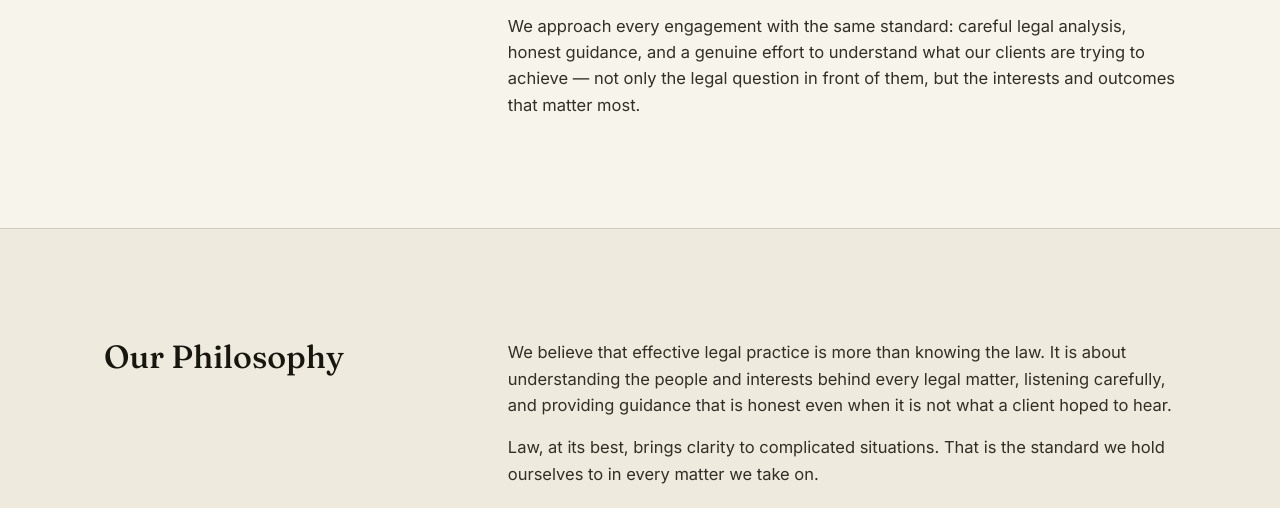
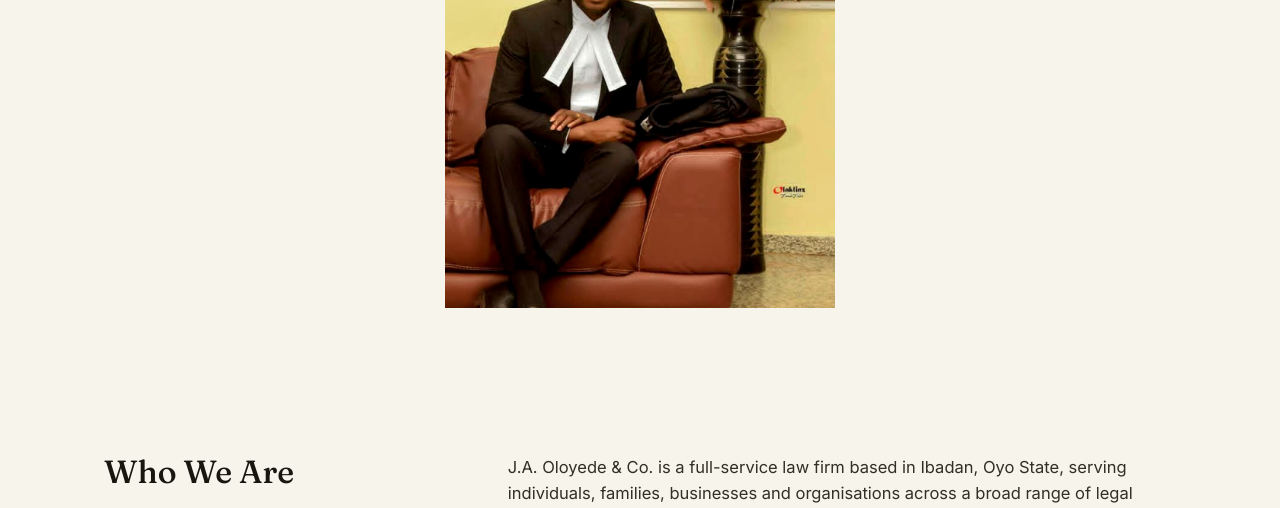
Before and after one commit to oloyedeayooluwa-netizen/ja-oloyede-website, a plain HTML site: page about.html in a window 1280 px wide. Shown: the part 734-1242 px from the top of the page. Drawn offline with Linux system fonts and the light colour scheme.

Commit message:
Update about.html

```diff
--- a/about.html
+++ b/about.html
@@ -56,6 +56,13 @@
   </section>
 
   <hr class="hairline">
+
+  <img
+  class="hero-photo"
+  src="counsel_seated_clean.jpg"
+  alt="J.A. Oloyede, Barrister, Solicitor and Advocate"
+  loading="lazy"
+>
 
   <section class="stack-section">
     <div class="wrap two-col">
```
